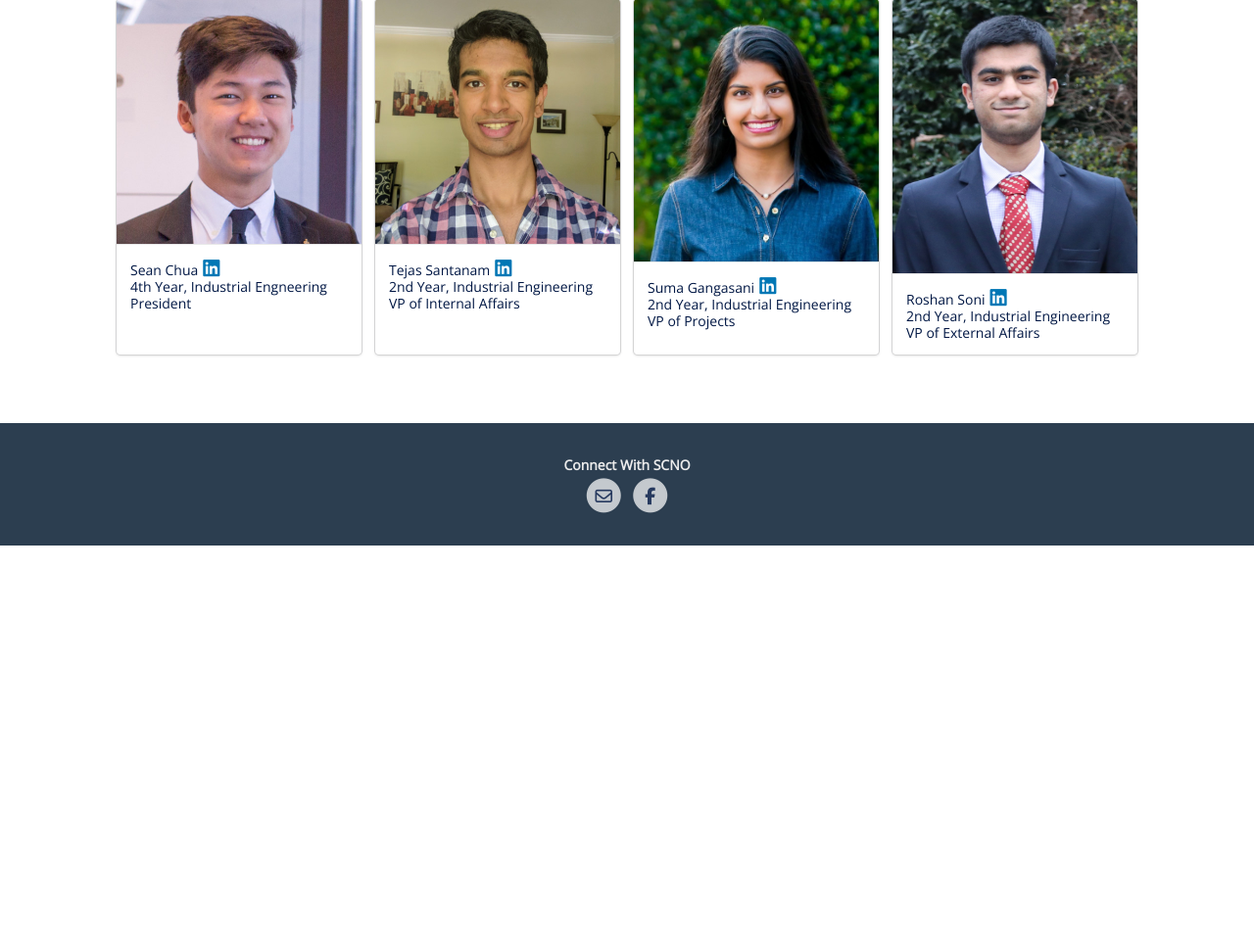
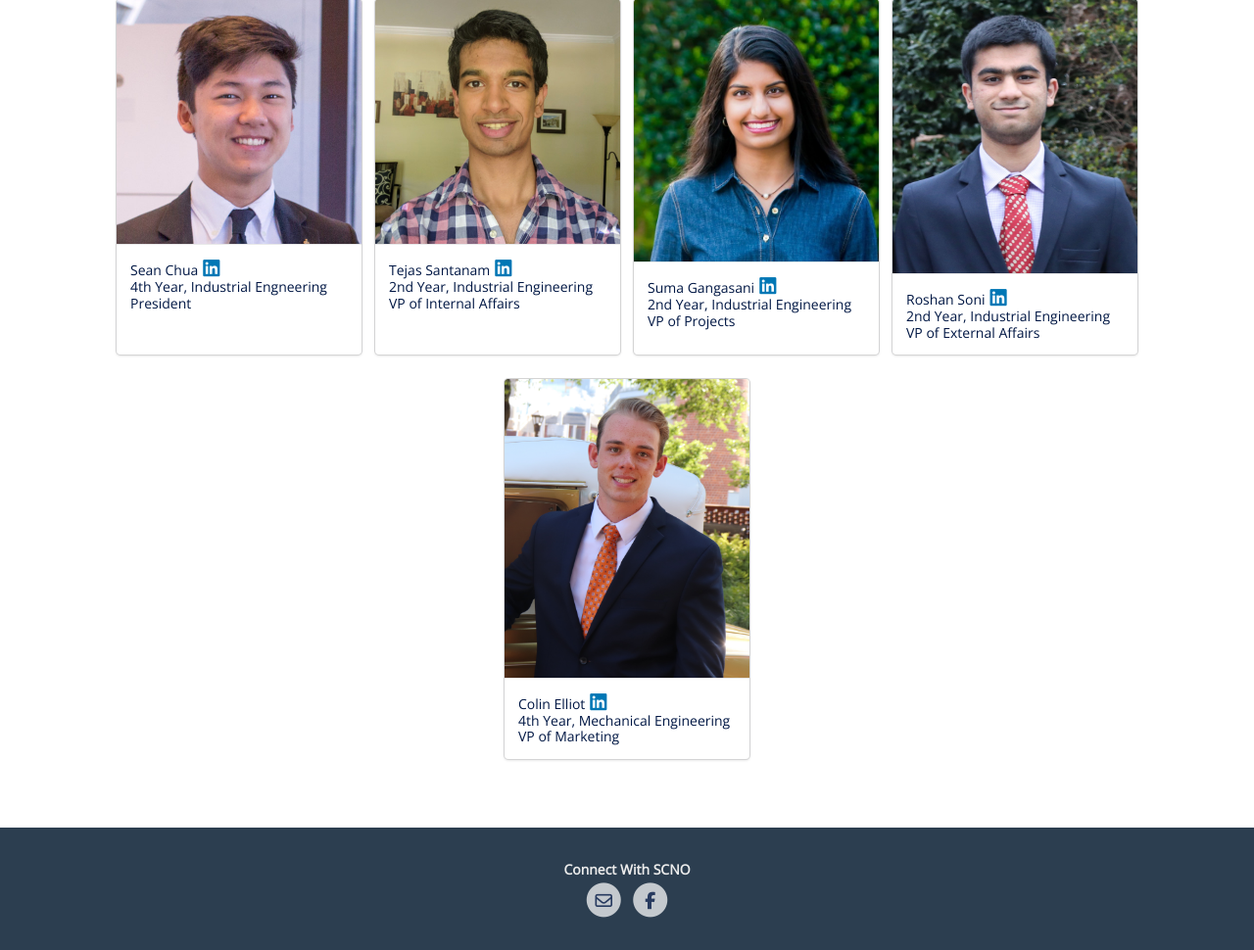
Before and after one commit to lsurasani/lsurasani.github.io, a PHP site: page /members in a window 1280 px wide. Shown: the part 421-1391 px from the top of the page at 98% size. Before the commit the page ends 978 px from the top, so only its background shows below. Run offline with PHP 8.4, Linux system fonts and the light colour scheme; some libraries are stand-ins or nearby versions.

Commit message:
added vp marketing

```diff
--- a/members.php
+++ b/members.php
@@ -88,9 +88,19 @@
                         $roshan->major = 'Industrial Engineering';
                         $roshan->imgsrc = "pics/roshan.jpg";
 
+						$colin = new Member();
+                        $colin->name = 'Colin Elliot';
+                        $colin->linkedin = 'https://www.linkedin.com/in/colin-elliott-660bb8140';
+                        $colin->title = 'VP of Marketing';
+                        $colin->year = '4th';
+                        $colin->major = 'Mechanical Engineering';
+                        $colin->imgsrc = "pics/colin.jpg";
 
 
-                        $execMembers = array($sean, $tejas, $suma, $roshan);
+
+
+
+                        $execMembers = array($sean, $tejas, $suma, $roshan, $colin);
 
                         echo '<div class="ui cards">';
 
```
Also changed, not shown: pics/colin.JPG (added).
